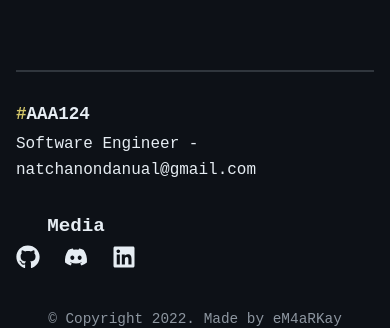
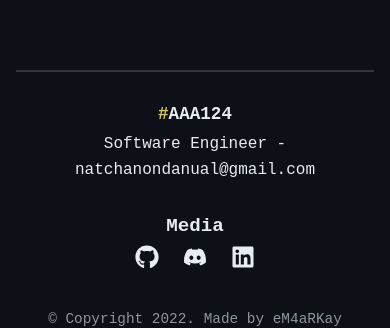
Before and after one commit to em4arkay/em4arkay-portfolio, a React (Vite) app: page /about-me in a window 390 px wide. Shown: the part 1901-2229 px from the top of the page. Built offline with nearby package versions, Linux system fonts and the light colour scheme; no server answers; a web font is replaced by a local one.

Commit message:
🎨: implement styled-components layout and responsive styles

```diff
--- a/src/components/Footer/Footer.tsx
+++ b/src/components/Footer/Footer.tsx
@@ -16,12 +16,21 @@ const FooterTop = styled.div`
     gap: 2rem;
     border-top: 2px solid ${(props) => props.theme.borderColor};
     padding-top: 2rem;
+
+    @media (max-width: 768px) {
+        justify-content: center;
+    }
 `;
 
 const Left = styled.div`
     display: flex;
     flex-direction: column;
     gap: 0.5rem;
+
+    @media (max-width: 768px) {
+        align-items: center;
+        text-align: center;
+    }
 `;
 
 const Logo = styled.a`
```
